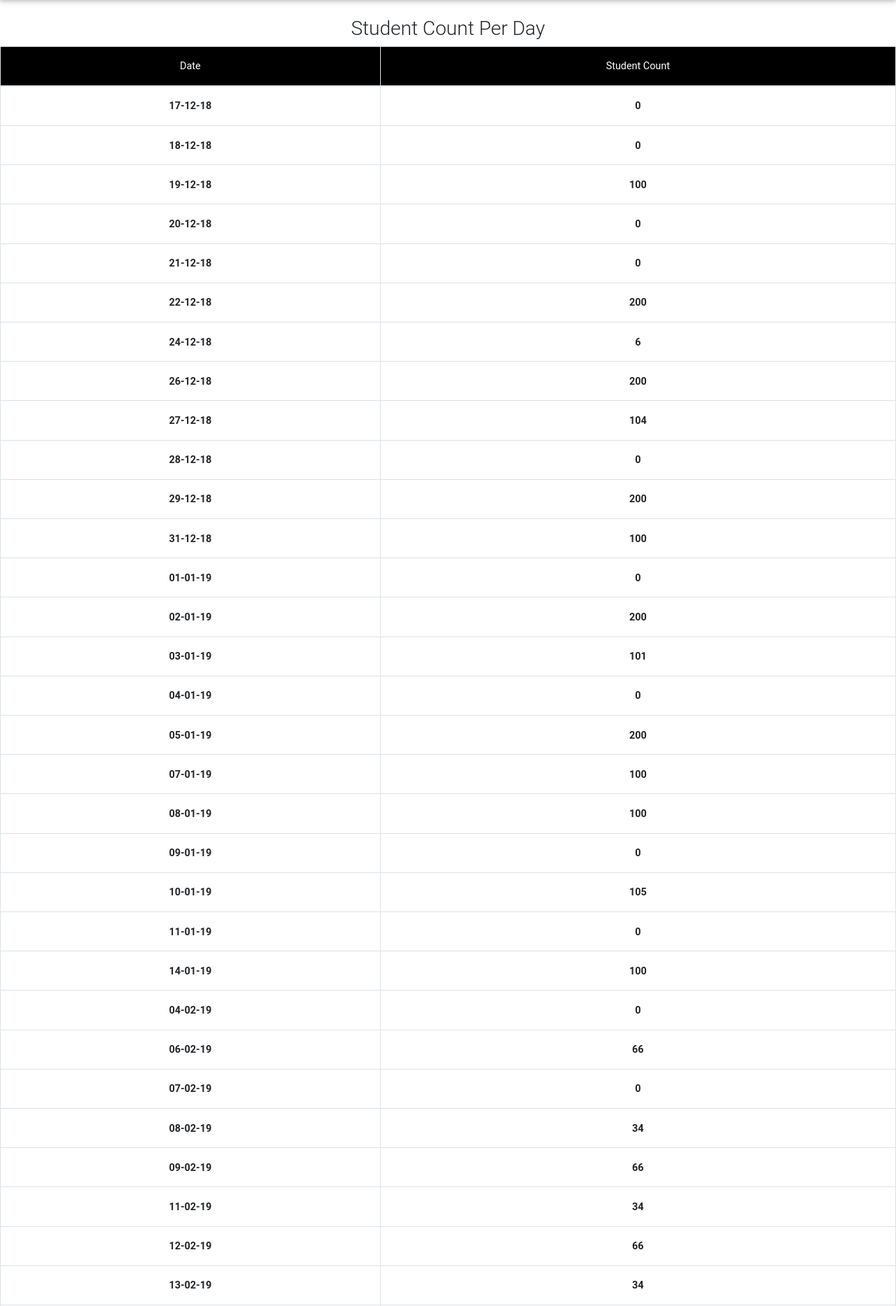
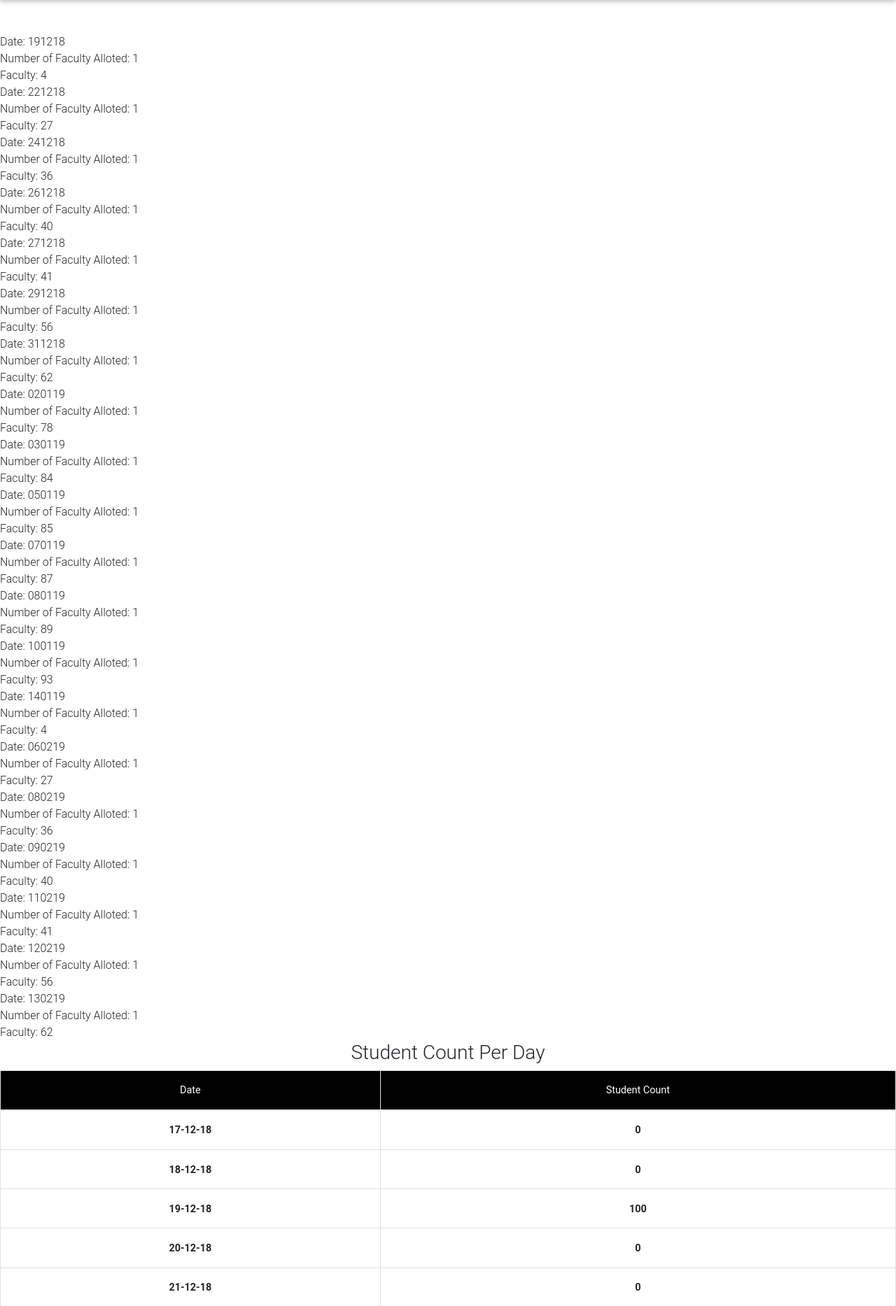
Before and after one commit to PratheekShiri/PACE-EXAM, a PHP site: page /studentCountPerDay.php in a window 1280 px wide. Shown: the part 86-1953 px from the top of the page at 70% size. Run offline with PHP 8.4, Linux system fonts and the light colour scheme; data comes from the database, SQL or seed files in the repository; some libraries are stand-ins or nearby versions.

Commit message:
Faculty Allotments

```diff
--- a/PAexam/studentCountPerDay.php
+++ b/PAexam/studentCountPerDay.php
@@ -51,6 +51,7 @@
 
     // Truncate table before use
     $truncatestudentCountPerDay = mysqli_query($conn,"TRUNCATE TABLE studentCountPerDay");
+    $truncatefacultyAllotment = mysqli_query($conn,"TRUNCATE TABLE facultyAllotment");
 
     $sql1 = "SELECT * FROM calculateddata";
     $calculatedDataResult = mysqli_query($conn, $sql1);
@@ -79,6 +80,47 @@
         }
         $previousDate = $date;
     }
+
+    //reading available faculties and storing it in array `facultyList`
+    $facultyList = array();
+    $sql00 = "SELECT * FROM facultylist WHERE status = '1'";
+    $facultyListResult = mysqli_query($conn, $sql00);
+
+    while ($facultyListResultRow = mysqli_fetch_array($facultyListResult)) {
+        array_push($facultyList,$facultyListResultRow['id']);
+    }
+
+
+    $sql01 = "SELECT * FROM studentCountPerDay WHERE studentCount != '0'";
+    $studentCountResult = mysqli_query($conn, $sql01);
+    $currentIndex = 0;
+    $totalFacultyCount = count($facultyList);
+
+    while ($studentCountResultRow = mysqli_fetch_array($studentCountResult)) {
+        $studentCount = $studentCountResultRow['studentCount'];
+        $date = $studentCountResultRow['date'];
+        $requiredFacultyCount = ceil($studentCount/250);
+        $x = 0;
+        while($x < $requiredFacultyCount){
+
+            if($currentIndex == $totalFacultyCount){
+                $currentIndex=0;
+            }
+            echo('<br> Date: '.$date);
+            echo('<br> Number of Faculty Alloted: '.$requiredFacultyCount);
+            echo('<br> Faculty: '.$facultyList[$currentIndex]);
+
+            $sql = mysqli_query($conn,"INSERT INTO facultyAllotment(`date`,`facultyCount`,`facultyId`)VALUES('$date','$requiredFacultyCount','$facultyList[$currentIndex]')");
+
+            $currentIndex++;
+            $x++;
+        }
+
+    }
+
+
+
+
 
     $sql2 = "SELECT * FROM studentCountPerDay";
     $studentCountPerDayResult = mysqli_query($conn, $sql2);
@@ -114,6 +156,8 @@
     ?>
 
 
+
+
     <!-- JQuery -->
     <script type="text/javascript" src="https://cdnjs.cloudflare.com/ajax/libs/jquery/3.3.1/jquery.min.js"></script>
     <!-- Bootstrap tooltips -->
```
